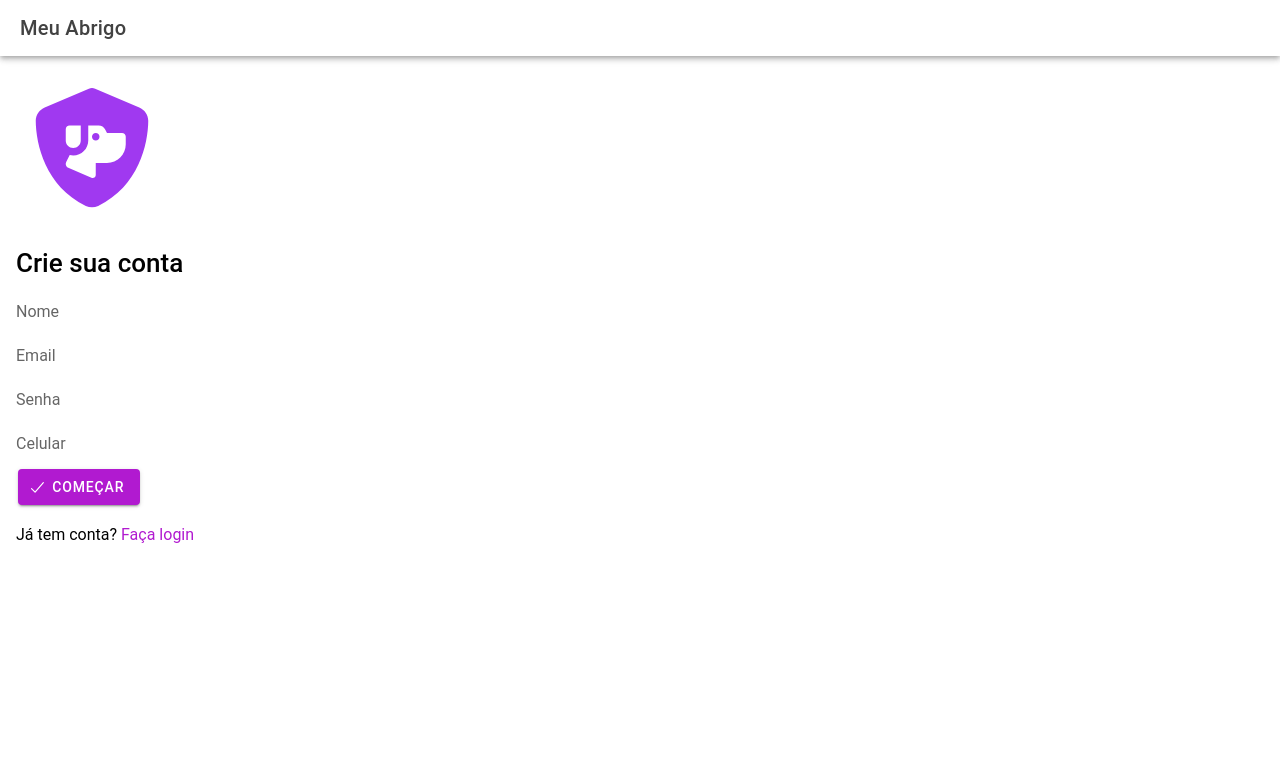
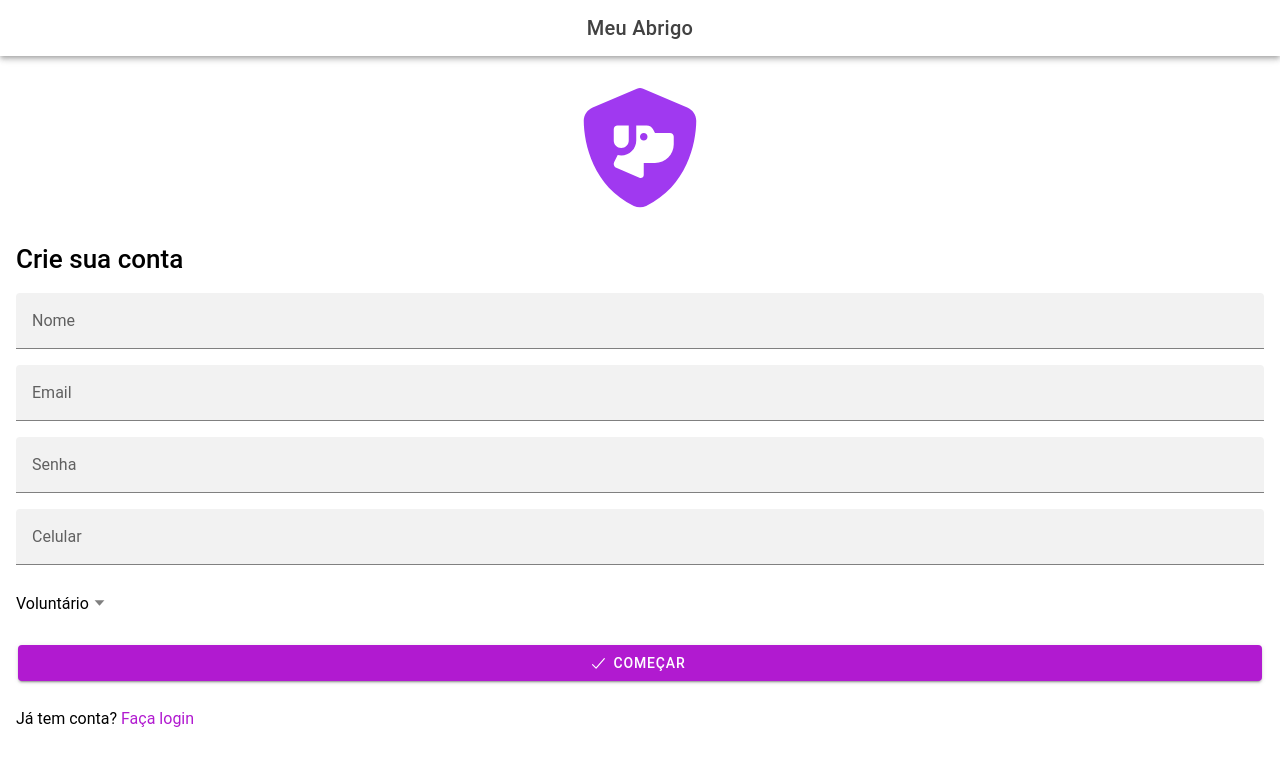
Before and after one commit to AnaWestphalen/gestor-abrigo-pet, a React (Vite) app in the folder mobile/: page /auth in a window 1280 px wide. Both pictures are taken after a click on the link "Crie uma agora". Shown: the top 766 px of the page. Built offline with nearby package versions, Linux system fonts and the light colour scheme.

Commit message:
feat: auth integration

```diff
--- a/mobile/src/core/auth/types.ts
+++ b/mobile/src/core/auth/types.ts
@@ -13,6 +13,7 @@ export type RegisterParams = {
   name?: string;
   password: string;
   phone?: string;
+  role?: string;
 };
 
 export type LoginParams = {
--- a/mobile/src/domain/auth/AuthPage/AuthPage.css
+++ b/mobile/src/domain/auth/AuthPage/AuthPage.css
@@ -1,5 +1,18 @@
+.logo-container {
+  display: flex;
+  justify-content: center;
+  align-items: center;
+}
+
 .logo {
   height: 120px;
   width: 120px;
   aspect-ratio: 1/1;
 }
+
+.form-gap {
+  padding: 0.5em 0;
+  display: flex;
+  flex-direction: column;
+  gap: 1em;
+}
--- a/mobile/src/domain/auth/AuthPage/AuthPage.tsx
+++ b/mobile/src/domain/auth/AuthPage/AuthPage.tsx
@@ -5,6 +5,8 @@ import {
   IonIcon,
   IonInput,
   IonPage,
+  IonSelect,
+  IonSelectOption,
   IonTitle,
   IonToolbar,
 } from "@ionic/react";
@@ -30,19 +32,22 @@ const AuthPage: FC<RouteComponentProps> = ({ history }) => {
     <IonPage>
       <IonHeader>
         <IonToolbar>
-          <IonTitle>Meu Abrigo</IonTitle>
+          <IonTitle className="ion-text-center">Meu Abrigo</IonTitle>
         </IonToolbar>
       </IonHeader>
       <IonContent fullscreen className="ion-padding">
-        <IonIcon
-          className="logo ion-padding"
-          src={"icons/shelter-icon.svg"}
-          color="primary"
-        />
+        <div className="logo-container">
+          <IonIcon
+            className="logo ion-padding"
+            src={"icons/shelter-icon.svg"}
+            color="primary"
+          />
+        </div>
         {mode === "login" ? (
           <div>
             <h1>Tem conta?</h1>
             <form
+              className="form-gap"
               onSubmit={async (event) => {
                 event.preventDefault();
                 const formData = new FormData(event.target as HTMLFormElement);
@@ -54,8 +59,19 @@ const AuthPage: FC<RouteComponentProps> = ({ history }) => {
                 }
               }}
             >
-              <IonInput placeholder="Email" />
-              <IonInput type="password" placeholder="Password" />
+              <IonInput
+                name="email"
+                label="Email"
+                labelPlacement="floating"
+                fill="solid"
+              />
+              <IonInput
+                name="password"
+                label="Senha"
+                labelPlacement="floating"
+                fill="solid"
+                type="password"
+              />
               <IonButton type="submit" expand="full">
                 Login
               </IonButton>
@@ -73,6 +89,7 @@ const AuthPage: FC<RouteComponentProps> = ({ history }) => {
           <div>
             <h1>Crie sua conta</h1>
             <form
+              className="form-gap"
               onSubmit={async (event) => {
                 event.preventDefault();
                 const formData = new FormData(event.target as HTMLFormElement);
@@ -92,10 +109,21 @@ const AuthPage: FC<RouteComponentProps> = ({ history }) => {
                 }
               }}
             >
-              <IonInput name="name" placeholder="Nome" />
-              <IonInput name="email" placeholder="Email" />
-              <IonInput name="password" type="password" placeholder="Senha" />
-              <IonInput name="phone" placeholder="Celular" />
+              <IonInput fill="solid" name="name" placeholder="Nome" />
+              <IonInput fill="solid" name="email" placeholder="Email" />
+              <IonInput
+                fill="solid"
+                name="password"
+                type="password"
+                placeholder="Senha"
+              />
+              <IonInput fill="solid" name="phone" placeholder="Celular" />
+              <IonSelect value={"voluntario"} name="role">
+                <IonSelectOption value="voluntario">Voluntário</IonSelectOption>
+                <IonSelectOption value="gestor">
+                  Gestor de Abrigo
+                </IonSelectOption>
+              </IonSelect>
               <IonButton type="submit">
                 <IonIcon color="white" slot="start" icon={checkmark} />
                 Começar
--- a/mobile/src/domain/auth/contexts/AuthServices/AuthServicesProvider.tsx
+++ b/mobile/src/domain/auth/contexts/AuthServices/AuthServicesProvider.tsx
@@ -8,6 +8,7 @@ import {
 
 import type { LoginParams, RegisterParams, User } from "src/core/auth/types";
 import { useRepository } from "src/domain/shared/RepositoryProvider/useRepository";
+import { useToast } from "src/domain/shared/ToastProvider/useToast";
 
 type AuthServicesContextType = {
   currentUser?: User;
@@ -28,6 +29,7 @@ export const AuthServicesProvider: FC<{ children: ReactNode }> = ({
   children,
 }) => {
   const { repository } = useRepository();
+  const { showToast } = useToast();
   const [currentUser, setCurrentUser] = useState<User | undefined>();
 
   const login = async (params: LoginParams) => {
@@ -37,6 +39,7 @@ export const AuthServicesProvider: FC<{ children: ReactNode }> = ({
       return { success: true };
     } catch (error) {
       console.error(`Erro ao fazer login: ${error}`);
+      showToast({ message: "E-mail ou senha inválidos", type: "danger" });
       return { error };
     }
   };
@@ -47,6 +50,7 @@ export const AuthServicesProvider: FC<{ children: ReactNode }> = ({
       return { success: true };
     } catch (error) {
       console.error(`Erro ao fazer registro: ${error}`);
+      showToast({ message: "Erro ao fazer registro", type: "danger" });
       return { error };
     }
   };
@@ -58,6 +62,7 @@ export const AuthServicesProvider: FC<{ children: ReactNode }> = ({
       return { user };
     } catch (error) {
       console.error(`Erro ao buscar usuário logado: ${error}`);
+      showToast({ message: "Erro ao buscar usuário logado", type: "danger" });
       return { error };
     }
   };
@@ -69,6 +74,7 @@ export const AuthServicesProvider: FC<{ children: ReactNode }> = ({
       return { success: true };
     } catch (error) {
       console.error(`Erro ao fazer logout: ${error}`);
+      showToast({ message: "Erro ao fazer logout", type: "danger" });
       return { error };
     }
   };
--- a/mobile/src/infra/server-api/auth/authServices.ts
+++ b/mobile/src/infra/server-api/auth/authServices.ts
@@ -1,30 +1,31 @@
 import type { AuthServices, User } from "src/core/auth/types";
-// import { BASE_URL } from "src/infra/server-api/config";
+import { BASE_URL } from "src/infra/server-api/config";
 
-let isMockLoggedIn = false;
+const AUTH_ROUTES = {
+  login: `${BASE_URL}/users/sign_in`,
+  register: `${BASE_URL}/users`,
+  logout: `${BASE_URL}/users/sign_out`,
+};
 
-// const AUTH_ROUTES = {
-//   login: "/auth/login",
-//   register: "/auth/register",
-//   logout: "/auth/logout",
-//   whoami: "/auth/whoami",
-// };
+let loggedUser: User | undefined = undefined;
 
-const login: AuthServices["login"] = async () => {
-  // const response = await fetch(`${BASE_URL}${AUTH_ROUTES.login}`, {
-  //   method: "POST",
-  //   body: JSON.stringify({ email, password }),
-  //   headers: {
-  //     "Content-Type": "application/json",
-  //   },
-  // });
+let authorization = "";
 
-  isMockLoggedIn = true;
+const login: AuthServices["login"] = async ({ email, password }) => {
+  const adaptedParams = {
+    user: {
+      email,
+      password,
+    },
+  };
 
-  const response = {
-    ok: true,
-    json: async () => Promise.resolve(undefined),
-  };
+  const response = await fetch(AUTH_ROUTES.login, {
+    method: "POST",
+    body: JSON.stringify(adaptedParams),
+    headers: {
+      "Content-Type": "application/json",
+    },
+  });
 
   if (!response.ok) {
     throw new Error("E-mail ou senha inválidos");
@@ -34,22 +35,42 @@ const login: AuthServices["login"] = async () => {
 
   console.log("Login reponse body: ", body);
 
+  authorization = `Bearer ${body.auth_token}`;
+  loggedUser = {
+    id: body.id,
+    email: body.email,
+    name: body.name,
+    phone: body.phone,
+  };
+
   return body;
 };
 
-const register: AuthServices["register"] = async () => {
-  // const response = await fetch(`${BASE_URL}${AUTH_ROUTES.register}`, {
-  //   method: "POST",
-  //   body: JSON.stringify(params),
-  //   headers: {
-  //     "Content-Type": "application/json",
-  //   },
-  // });
+const register: AuthServices["register"] = async ({
+  email,
+  password,
+  name,
+  phone,
+  role,
+}) => {
+  const adaptedParams = {
+    user: {
+      email,
+      password,
+      password_confirmation: password,
+      name,
+      phone,
+      role: role || "voluntario",
+    },
+  };
 
-  const response = {
-    ok: true,
-    json: async () => Promise.resolve(undefined),
-  };
+  const response = await fetch(AUTH_ROUTES.register, {
+    method: "POST",
+    body: JSON.stringify(adaptedParams),
+    headers: {
+      "Content-Type": "application/json",
+    },
+  });
 
   if (!response.ok) {
     throw new Error("Erro ao registrar usuário");
@@ -63,60 +84,23 @@ const register: AuthServices["register"] = async () => {
 };
 
 const logout: AuthServices["logout"] = async () => {
-  // const response = await fetch(`${BASE_URL}${AUTH_ROUTES.logout}`, {
-  //   method: "POST",
-  //   headers: {
-  //     "Content-Type": "application/json",
-  //   },
-  // });
-
-  const response = {
-    ok: true,
-    json: async () => Promise.resolve(undefined),
-  };
-
-  isMockLoggedIn = false;
+  const response = await fetch(AUTH_ROUTES.logout, {
+    method: "DELETE",
+    headers: {
+      Authorization: authorization,
+      "Content-Type": "application/json",
+    },
+  });
 
   if (!response.ok) {
     throw new Error("Erro ao deslogar usuário");
   }
+
+  loggedUser = undefined;
 };
 
 const whoami: AuthServices["whoami"] = async () => {
-  // const response = await fetch(`${BASE_URL}${AUTH_ROUTES.whoami}`, {
-  //   method: "GET",
-  //   headers: {
-  //     "Content-Type": "application/json",
-  //   },
-  // });
-
-  const response = {
-    ok: true,
-    json: async () =>
-      Promise.resolve(
-        isMockLoggedIn
-          ? ({
-              id: 1,
-              name: "John Doe",
-              email: "john@doe.com",
-              phone: "123456789",
-              role: "user",
-              createdAt: "2021-09-01T00:00:00Z",
-              allowedIn: [1, 2],
-            } satisfies User)
-          : undefined
-      ),
-  };
-
-  if (!response.ok) {
-    throw new Error("Erro ao buscar usuário");
-  }
-
-  const body = await response.json();
-
-  console.log("Whoami reponse body: ", body);
-
-  return body;
+  return loggedUser;
 };
 
 const authServices: AuthServices = {
--- a/mobile/vite.config.ts
+++ b/mobile/vite.config.ts
@@ -11,8 +11,7 @@ export default defineConfig({
     proxy: {
       "/api": {
         target: "http://localhost:3000",
-        changeOrigin: true,
-        rewrite: (path) => path.replace(/^\/api/, ""),
+        changeOrigin: false,
       },
     },
   },
```
